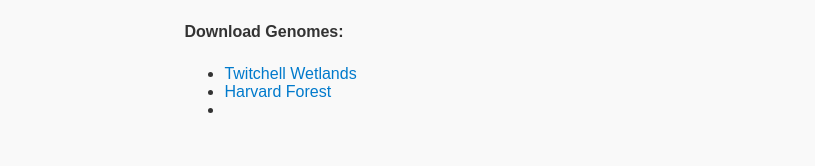
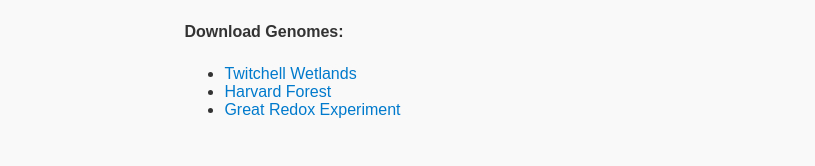
Before and after one commit to richardlett/richardlett.github.io, a Jekyll site: the page index.html, which Jekyll copies as it is, in a window 1280 px wide. Shown: the part 1888-2054 px from the top of the page, without its empty margins (160-975 px from the left). Built offline with Jekyll 4.4.1, drawn with Linux system fonts in a browser that asks for light colours.

Commit message:
Update index.html

```diff
--- a/index.html
+++ b/index.html
@@ -141,7 +141,7 @@
                 <ul>
                     <li><a href="https://portal.nersc.gov/project/m1982/twitchell_wetlands/" target="_blank" rel="noopener noreferrer">Twitchell Wetlands</a></li>
                     <li><a href="https://portal.nersc.gov/project/m1982/harvard_forest/" target="_blank" rel="noopener noreferrer">Harvard Forest</a></li>
-                    <li><a href="https://portal.nersc.gov/project/m1982/GRE/"Great Redox Experiment</a></li>
+                    <li><a href="https://portal.nersc.gov/project/m1982/GRE/" target="_blank" rel="noopener noreferrer">Great Redox Experiment</a></li>
                 </ul>
             </div>
         </div>
```
